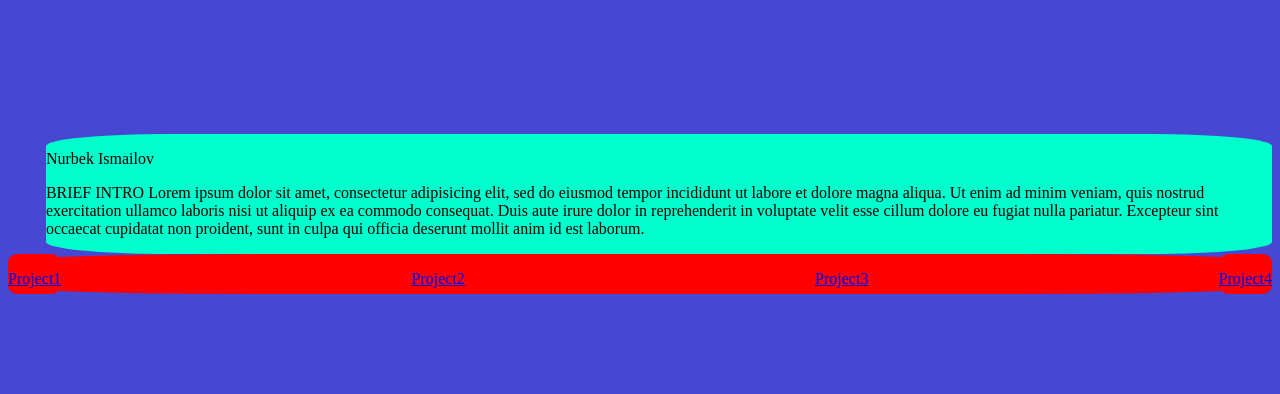
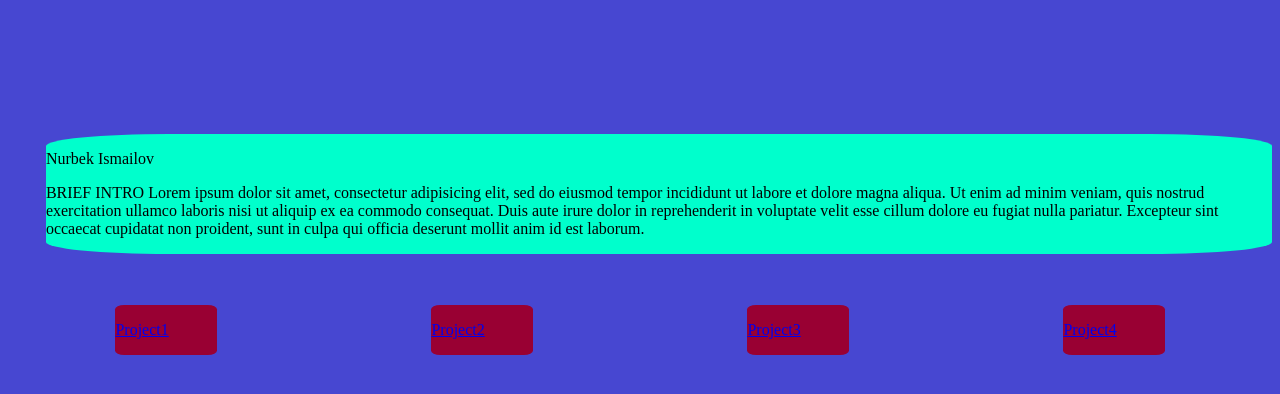
Before and after one commit to nurbek-is/portfolio, a plain HTML site: page index.html in a window 1280 px wide. Drawn offline with Linux system fonts and the light colour scheme.

Commit message:
added color to project tiles

```diff
--- a/style.css
+++ b/style.css
@@ -24,14 +24,37 @@ body {
 #projectSection {
   display: flex;
   flex-direction: row;
-  justify-content: space-between;
-
+  justify-content:  space-around;
+  flex-wrap: wrap;
+  list-style: none;
 }
 
+#project1 {
+  background-color: #990033;
+    border-radius: 9%;
+    width: 8%;
+    height: 3.5%
+}
+#project2 {
+  background-color: #990033;
+  border-radius: 9%;
+  width: 8%;
+  height: 3.5%
+}
+#project3 {
+  background-color: #990033;
+  border-radius: 9%;
+  width: 8%;
+  height: 3.5%
+}
+#project4 {
+  background-color: #990033;
+  border-radius: 9%;
+  width: 8%;
+  height: 3.5%
+}
+
+
 .projectClass {
-  width: 10 em;
-  height: 2.5em;
-  background-color: red;
-  border-radius: 20%;
-
+margin-top: 2%;
 }
```
Also changed, not shown: 1 other file.
